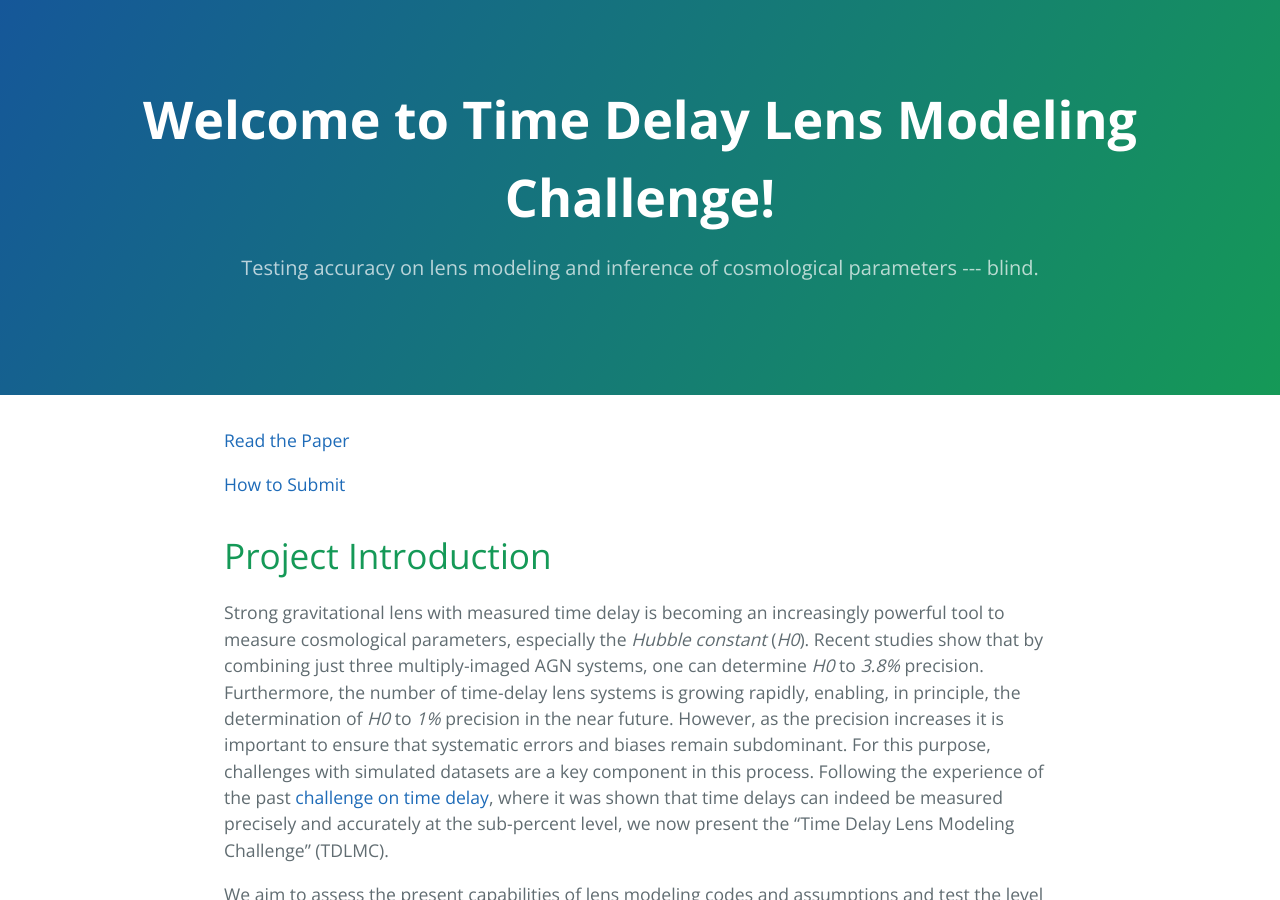
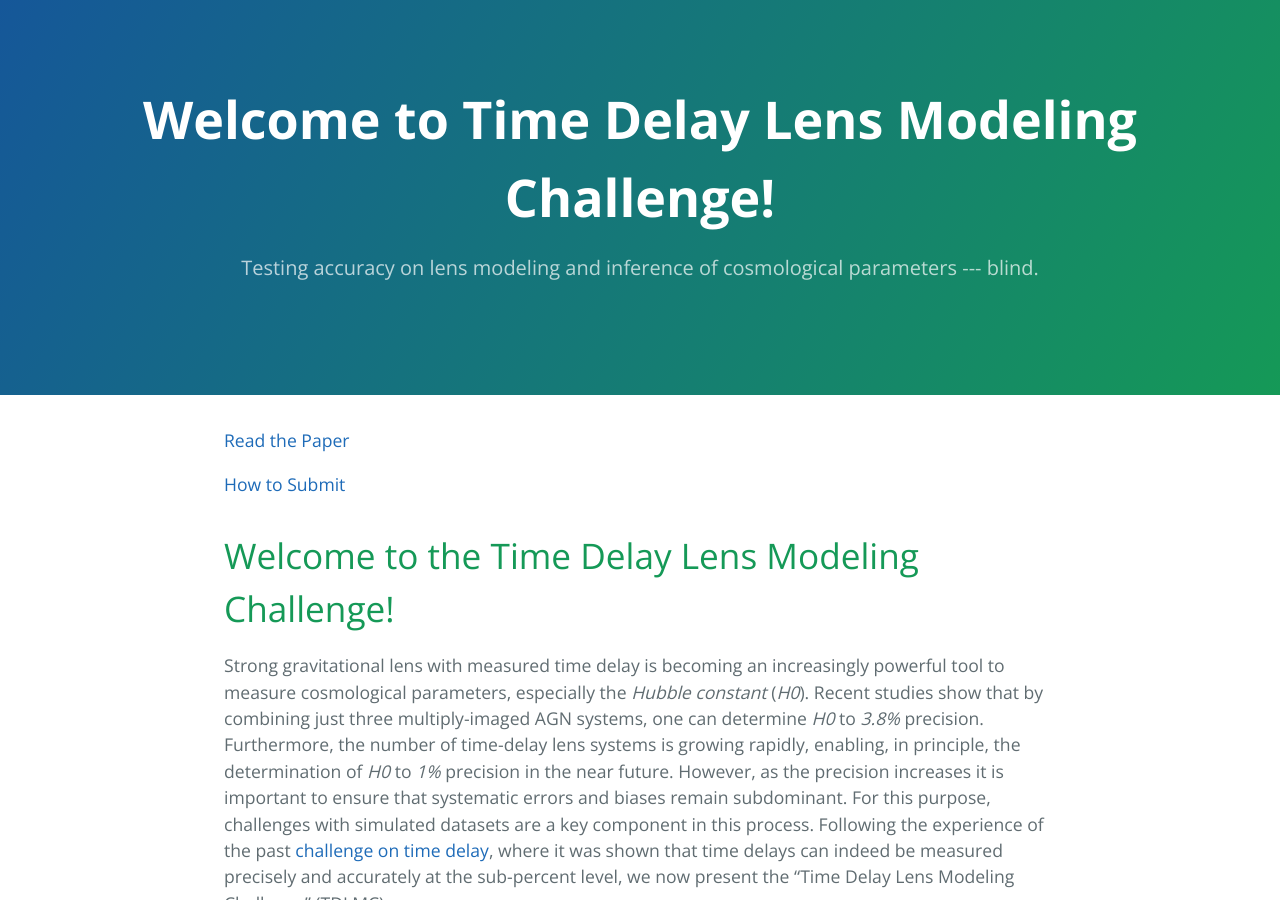
Before and after one commit to TDLMC/TDLMC.github.io, a Jekyll site: the page built from index.md, in a window 1280 px wide and 900 px high. Built offline with Jekyll 4.4.1, drawn with Linux system fonts in a browser that asks for light colours; our own code applies the rules of GitHub Pages for plain Markdown files.

Commit message:
Update index.md

```diff
--- a/index.md
+++ b/index.md
@@ -2,7 +2,7 @@
 
 [How to Submit](how2submit.md)
 
-# [](#Introduction)Project Introduction
+# [](#Introduction)Welcome to the Time Delay Lens Modeling Challenge!
 Strong gravitational lens with measured time delay is becoming an increasingly powerful tool to measure cosmological parameters, especially the _Hubble constant_ (_H0_). Recent studies show that by combining just three multiply-imaged AGN systems, one can determine _H0_  to _3.8%_  precision. Furthermore, the number of time-delay lens systems is growing rapidly, enabling, in principle, the determination of _H0_  to _1%_  precision in the near future. However, as the precision increases it is important to ensure that systematic errors and biases remain subdominant. For this purpose, challenges with simulated datasets are a key component in this process. Following the experience of the past [challenge on time delay](http://timedelaychallenge.org), where it was shown that time delays can indeed be measured precisely and accurately at the sub-percent level, we now present the “Time Delay Lens Modeling Challenge” (TDLMC).
 
 We aim to assess the present capabilities of lens modeling codes and assumptions and test the level of accuracy of inferred cosmological parameters given realistic mock datasets. We invite scientists to model a set of simulated _Hubble Space Telescope_ (_HST_) observations of _50_  mock lens systems. The systems are organized in rungs, with the complexity and realism increasing going up the ladder. The goal of the challenge is to infer _H0_  for each rung, given the _HST_  images, the time delay, and a stellar velocity dispersion of the deflector, for a fixed background cosmology.
```
